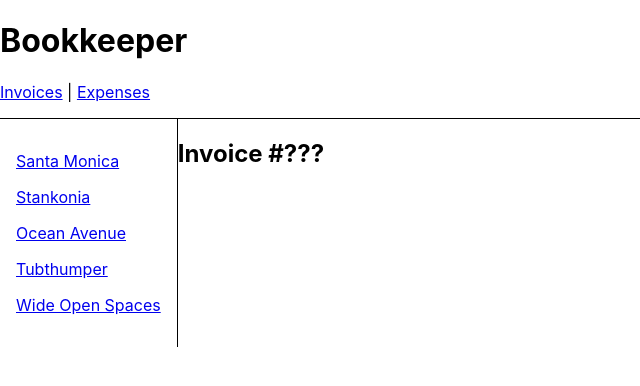
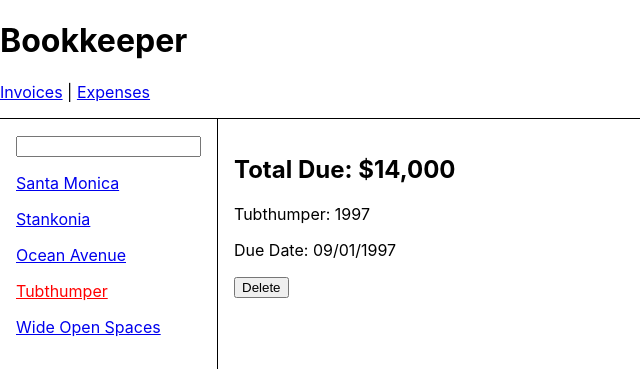
Before and after one commit to deanhiller/reactpatterns-all, a React (Create React App) app in the folder reactpatterns-react/: page /invoices/1997 in a window 1280 px wide. Shown: the top 386 px of the page, without its empty margins (0-640 px from the left). Built offline with nearby package versions, Linux system fonts and the light colour scheme.

Commit message:
commit other previous changes as well

```diff
--- a/reactpatterns-react/src/App.tsx
+++ b/reactpatterns-react/src/App.tsx
@@ -15,6 +15,14 @@ function App() {
               <Route path="/" element={<MainPage />}>
                   <Route path="expenses" element={<Expenses />} />
                   <Route path="invoices" element={<Invoices />}>
+                      <Route
+                          index
+                          element={
+                              <main style={{ padding: "1rem" }}>
+                                  <p>Select an invoice</p>
+                              </main>
+                          }
+                      />
                       <Route path=":invoiceId" element={<Invoice />} />
                   </Route>
               </Route>
--- a/reactpatterns-react/src/data.tsx
+++ b/reactpatterns-react/src/data.tsx
@@ -1,3 +1,18 @@
+
+class Invoice {
+    name: string;
+    number: number;
+    amount: string;
+    due: string;
+
+    constructor(name:string, number:number, amount:string, due:string){
+        this.name = name;
+        this.number = number;
+        this.amount = amount;
+        this.due = due;
+    }
+
+}
 
 let invoices = [
     {
@@ -35,3 +50,19 @@ let invoices = [
 export function getInvoices() {
     return invoices;
 }
+
+export function getInvoice(num: number): Invoice | undefined {
+    let jsonObj = invoices.find(
+        (invoice) => invoice.number === num
+    );
+    if(!jsonObj)
+        return undefined;
+    const { name, number, amount, due} = jsonObj;
+    return new Invoice(name, number, amount, due);
+}
+
+export function deleteInvoice(number: number) {
+    invoices = invoices.filter(
+        (invoice) => invoice.number !== number
+    );
+}
--- a/reactpatterns-react/src/routes/invoice.tsx
+++ b/reactpatterns-react/src/routes/invoice.tsx
@@ -1,4 +1,43 @@
+import {useLocation, useNavigate, useParams} from "react-router-dom";
+import {deleteInvoice, getInvoice} from "../data";
 
 export default function Invoice() {
-    return <h2>Invoice #???</h2>;
+    let navigate = useNavigate();
+    let params = useParams();
+    let location = useLocation();
+    let id = params.invoiceId
+    if(id) {
+        let invoice = getInvoice(parseInt(id, 10));
+        if(invoice) {
+            let id = invoice.number;
+            return (
+                <main style={{padding: "1rem"}}>
+                    <h2>Total Due: {invoice.amount}</h2>
+                    <p>
+                        {invoice.name}: {invoice.number}
+                    </p>
+                    <p>Due Date: {invoice.due}</p>
+                    <p>
+                        <button
+                            onClick={() => {
+                                deleteInvoice(id);
+                                navigate("/invoices" + location.search);
+                            }}
+                        >
+                            Delete
+                        </button>
+                    </p>
+                </main>
+            );
+        }
+    }
+
+    return (
+        <main style={{padding: "1rem"}}>
+            <h2>Not Found</h2>
+            <p>
+                Invoice not found
+            </p>
+        </main>
+    );
 }
--- a/reactpatterns-react/src/routes/invoices.tsx
+++ b/reactpatterns-react/src/routes/invoices.tsx
@@ -1,8 +1,14 @@
-import { Link, Outlet } from "react-router-dom";
+import {NavLink, NavLinkProps, Outlet, useLocation, useSearchParams} from "react-router-dom";
 import { getInvoices } from "../data";
+
+function QueryNavLink({ to, ...props }: NavLinkProps) {
+    let location = useLocation();
+    return <NavLink to={to + location.search} {...props}/>;
+}
 
 export default function Invoices() {
     let invoices = getInvoices();
+    let [searchParams, setSearchParams] = useSearchParams();
     return (
         <div style={{ display: "flex" }}>
             <nav
@@ -11,14 +17,37 @@ export default function Invoices() {
                     padding: "1rem"
                 }}
             >
-                {invoices.map(invoice => (
-                    <Link
-                        style={{ display: "block", margin: "1rem 0" }}
+                <input
+                    value={searchParams.get("filter") || ""}
+                    onChange={(event) => {
+                        let filter = event.target.value;
+                        if (filter) {
+                            setSearchParams({ filter });
+                        } else {
+                            setSearchParams({});
+                        }
+                    }}
+                />
+
+                {invoices.filter((invoice) => {
+                    let filter = searchParams.get("filter");
+                    if (!filter) return true;
+                    let name = invoice.name.toLowerCase();
+                    return name.startsWith(filter.toLowerCase());
+                }).map(invoice => (
+                    <NavLink
+                        style={({ isActive }) => {
+                            return {
+                                display: "block",
+                                margin: "1rem 0",
+                                color: isActive ? "red" : "",
+                            };
+                        }}
                         to={`/invoices/${invoice.number}`}
                         key={invoice.number}
                     >
                         {invoice.name}
-                    </Link>
+                    </NavLink>
                 ))}
             </nav>
             <Outlet />
```
Also changed, not shown: reactpatterns-react/src/usersvc/api/UserService.ts (line endings or trailing spaces).
